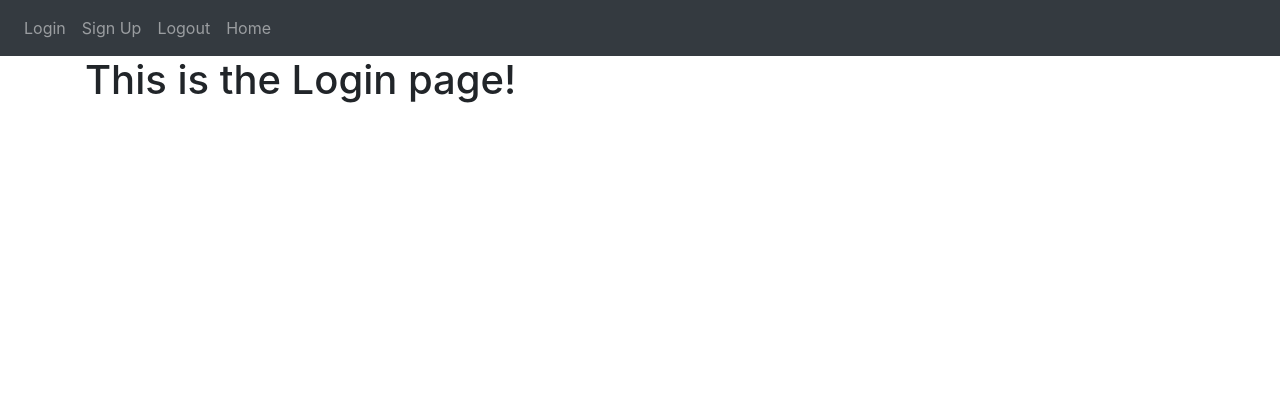
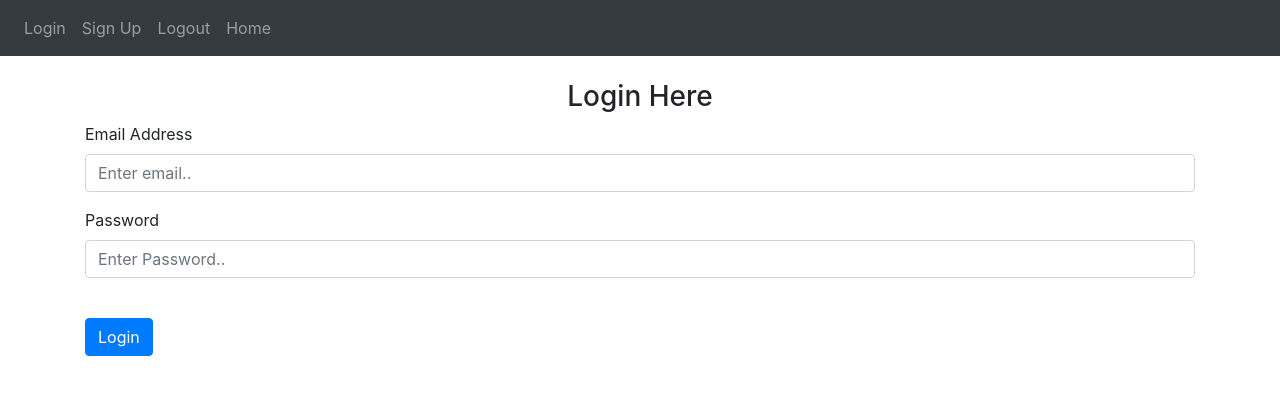
Before and after one commit to dymasius12/Flask_Web_App, a Flask app: page /login in a window 1280 px wide. Shown: the top 395 px of the page. Run offline with Flask 2, Linux system fonts and the light colour scheme; some libraries are stand-ins or nearby versions.

Commit message:
created the content for login and signup page

```diff
--- a/website/auth.py
+++ b/website/auth.py
@@ -6,7 +6,7 @@ auth = Blueprint('auth', __name__)
 
 @auth.route('/login')
 def login():
-    return render_template("login.html")
+    return render_template("login.html", text="Testing", user="Tim", boolean=True)
 
 @auth.route('/logout')
 def logout():
--- a/website/templates/base.html
+++ b/website/templates/base.html
@@ -5,8 +5,8 @@
 <!--[if gt IE 8]>      <html class="no-js"> <!--<![endif]-->
 <html>
   <head>
-        <meta charset="utf-8">
-        <meta name="viewport" content="width=device-width, initial-scale=1">
+    <meta charset="utf-8" />
+    <meta name="viewport" content="width=device-width, initial-scale=1" />
 
     <link
       rel="stylesheet"
@@ -19,21 +19,32 @@
       href="https://stackpath.bootstrapcdn.com/font-awesome/4.7.0/css/font-awesome.min.css"
       crossorigin="anonymous"
     />
-        <link rel="stylesheet" href="https://stackpath.bootstrapcdn.com/font-awesome/4.7.0/css/font-awesome.min.css" integrity="sha384-wvfXpqpZZVQGK6TAh5PVlGOfQNHSoD2xbE+QkPxCAFlNEevoEH3Sl0sibVcOQVnN" crossorigin="anonymous">
+    <link
+      rel="stylesheet"
+      href="https://stackpath.bootstrapcdn.com/font-awesome/4.7.0/css/font-awesome.min.css"
+      integrity="sha384-wvfXpqpZZVQGK6TAh5PVlGOfQNHSoD2xbE+QkPxCAFlNEevoEH3Sl0sibVcOQVnN"
+      crossorigin="anonymous"
+    />
 
-        <meta http-equiv="X-UA-Compatible" content="IE=edge">
+    <meta http-equiv="X-UA-Compatible" content="IE=edge" />
     <title>{% block title %} Home {% endblock %}</title>
-        <meta name="This is My Flask Web" content="">
-
-
+    <meta name="This is My Flask Web" content="" />
   </head>
   <body>
     <!--[if lt IE 7]>
-            <p class="browsehappy">You are using an <strong>outdated</strong> browser. Please <a href="#">upgrade your browser</a> to improve your experience.</p>
+      <p class="browsehappy">
+        You are using an <strong>outdated</strong> browser. Please
+        <a href="#">upgrade your browser</a> to improve your experience.
+      </p>
     <![endif]-->
 
     <nav class="navbar navbar-expand-lg navbar-dark bg-dark">
-            <button class="navbar-toggler" type="button" data-toggle="collapse" data-target="#navbar">
+      <button
+        class="navbar-toggler"
+        type="button"
+        data-toggle="collapse"
+        data-target="#navbar"
+      >
         <span class="navbar-toggler-icon"></span>
       </button>
       <div class="collapse navbar-collapse" id="navbar">
@@ -46,10 +57,7 @@
       </div>
     </nav>
 
-        <div class="container">
-            {% block content %}
-            {% endblock %}
-        </div>
+    <div class="container">{% block content %} {% endblock %}</div>
 
     <script
       src="https://code.jquery.com/jquery-3.2.1.slim.min.js"
@@ -67,6 +75,9 @@
       crossorigin="anonymous"
     ></script>
 
-        <script type="text/javascript" src="{{ url_for('static', filename='index.js') }}"></script>
+    <script
+      type="text/javascript"
+      src="{{ url_for('static', filename='index.js') }}"
+    ></script>
   </body>
 </html>
--- a/website/templates/home.html
+++ b/website/templates/home.html
@@ -1,7 +1,5 @@
-{% extends "base.html" %}
-{% block title %} Home {% endblock %}
-
-{% block content %}
+{% extends "base.html" %} {% block title %} Home {% endblock %} {% block content
+%}
 
 <h1>This is the homepage!</h1>
 
--- a/website/templates/login.html
+++ b/website/templates/login.html
@@ -1,8 +1,34 @@
-{% extends "base.html" %}
-{% block title %} Login {% endblock %}
+{% extends "base.html" %} {% block title %} Login {% endblock %} {% block
+content %}
 
-{% block content %}
+<br />
 
-<h1>This is the Login page!</h1>
+<form method="POST">
+  <h3 align="center">Login Here</h3>
+  <div class="form-group">
+    <label for="email">Email Address</label>
+    <input
+      type="email"
+      class="form-control"
+      id="email"
+      name="email"
+      placeholder="Enter email.."
+    />
+  </div>
+
+  <div class="form-group">
+    <label for="password">Password</label>
+    <input
+      type="password"
+      class="form-control"
+      id="password"
+      name="password"
+      placeholder="Enter Password.."
+    />
+  </div>
+
+  <br />
+  <button type="submit" class="btn btn-primary">Login</button>
+</form>
 
 {% endblock %}
```
Also changed, not shown: website/templates/sign_up.html (+48 -4 lines). Lines whose indentation alone changed are shown as unchanged.
